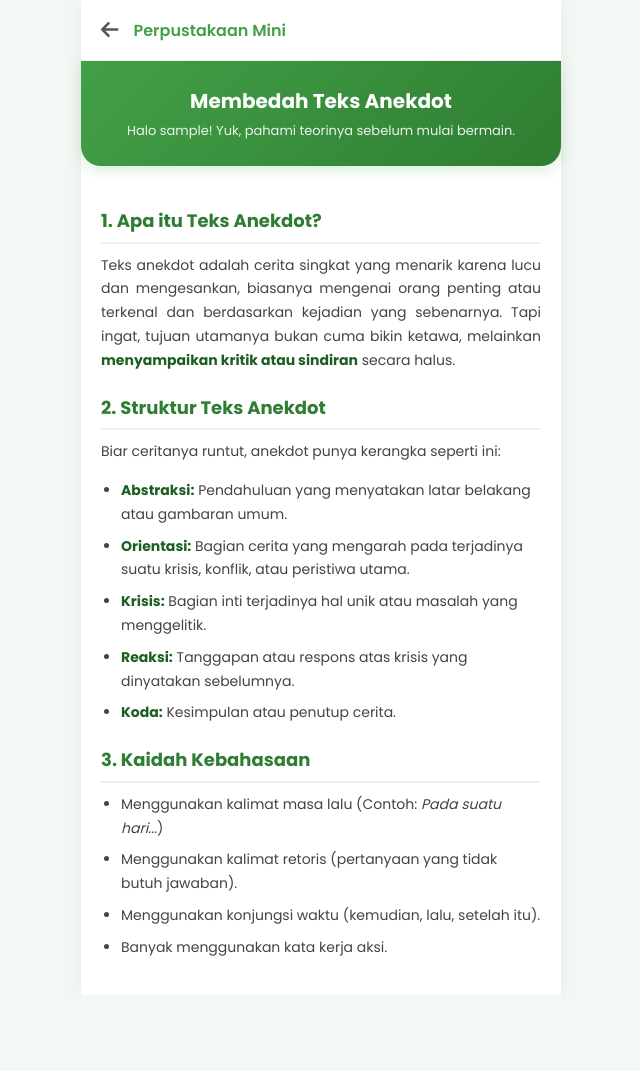
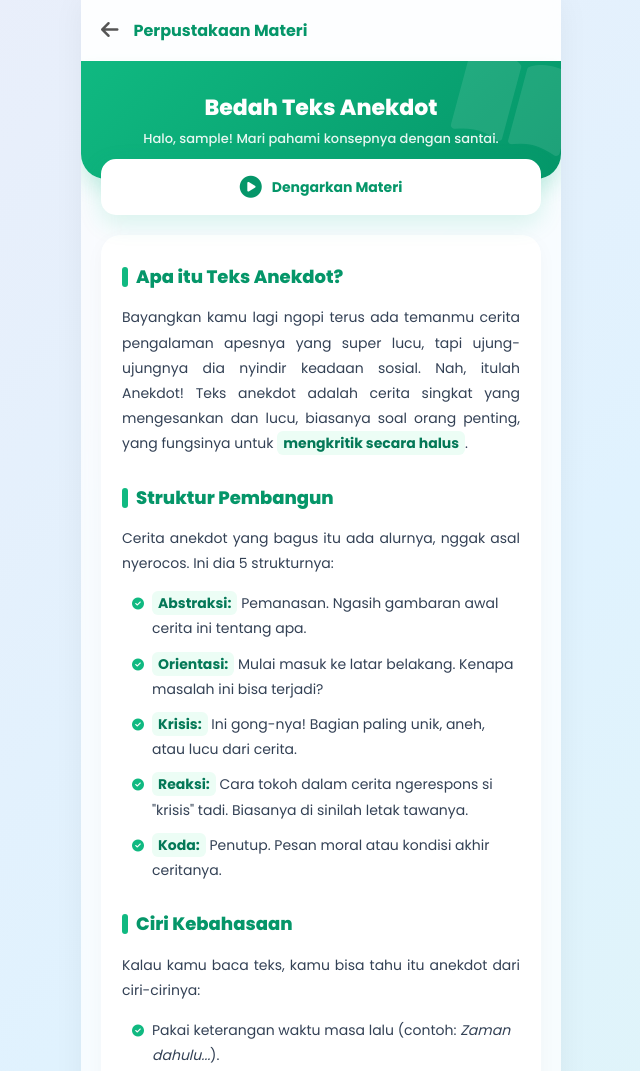
Before and after one commit to bhe-24/anekdot-oi, a website: page materi.html in a window 1280 px wide. Shown: the top 1071 px of the page, without its empty margins (319-959 px from the left). Before the commit the page ends 995 px from the top, so only its background shows below. Drawn offline with Linux system fonts and the light colour scheme; no server answers; sample sign-in values are in the browser's storage.

Commit message:
Update materi.html

```diff
--- a/materi.html
+++ b/materi.html
@@ -3,170 +3,140 @@
 <head>
     <meta charset="UTF-8">
     <meta name="viewport" content="width=device-width, initial-scale=1.0">
-    <title>Anekdot.io - Materi Belajar</title>
+    <title>Anekdot.io - Perpustakaan Materi</title>
 
-    <link href="https://fonts.googleapis.com/css2?family=Poppins:wght@400;500;600;700&display=swap" rel="stylesheet">
+    <link href="https://fonts.googleapis.com/css2?family=Poppins:wght@400;500;600;700;800&display=swap" rel="stylesheet">
     <link rel="stylesheet" href="https://cdnjs.cloudflare.com/ajax/libs/font-awesome/6.4.0/css/all.min.css">
 
     <style>
-        * {
-            margin: 0;
-            padding: 0;
-            box-sizing: border-box;
-            font-family: 'Poppins', sans-serif;
-        }
+        * { margin: 0; padding: 0; box-sizing: border-box; font-family: 'Poppins', sans-serif; }
 
+        /* Latar Belakang Pastel Animasi Tipis */
         body {
-            background: #f4f8f5; /* Latar hijau super muda, nyaman untuk membaca */
+            background: linear-gradient(-45deg, #dcfce7, #e0f2fe, #fce7f3, #fef3c7);
+            background-size: 400% 400%;
+            animation: pastelGradient 15s ease infinite;
             color: #333;
             min-height: 100vh;
         }
 
-        .app-container {
-            width: 100%;
-            max-width: 480px;
-            margin: 0 auto;
-            min-height: 100vh;
-            background: #fff;
-            box-shadow: 0 0 20px rgba(0,0,0,0.05);
-            position: relative;
-            display: flex;
-            flex-direction: column;
+        @keyframes pastelGradient {
+            0% { background-position: 0% 50%; }
+            50% { background-position: 100% 50%; }
+            100% { background-position: 0% 50%; }
         }
 
-        /* Header */
-        header {
-            background: #fff;
-            padding: 15px 20px;
-            display: flex;
-            align-items: center;
-            border-bottom: 1px solid #eee;
-            position: sticky;
-            top: 0;
-            z-index: 10;
+        /* Container ala Glassmorphism */
+        .app-container {
+            width: 100%; max-width: 480px; margin: 0 auto; min-height: 100vh;
+            background: rgba(255, 255, 255, 0.75);
+            backdrop-filter: blur(15px);
+            box-shadow: 0 0 30px rgba(0,0,0,0.05);
+            position: relative; display: flex; flex-direction: column; overflow-x: hidden;
         }
 
-        .btn-back {
-            color: #555;
-            font-size: 20px;
-            text-decoration: none;
-            margin-right: 15px;
+        /* HEADER */
+        header {
+            background: rgba(255, 255, 255, 0.6); padding: 15px 20px; display: flex; align-items: center;
+            border-bottom: 1px solid rgba(255, 255, 255, 0.4); position: sticky; top: 0; z-index: 20;
+        }
+        .btn-back { color: #555; font-size: 20px; text-decoration: none; margin-right: 15px; transition: 0.3s;}
+        .btn-back:hover { color: #10b981; transform: translateX(-3px); }
+        .header-title { font-weight: 700; font-size: 16px; color: #059669; flex-grow: 1; }
+
+        /* HERO BANNER MATERI */
+        .topic-header {
+            background: linear-gradient(135deg, #10b981 0%, #059669 100%);
+            color: white; padding: 30px 20px; text-align: center;
+            border-bottom-left-radius: 25px; border-bottom-right-radius: 25px;
+            box-shadow: 0 10px 20px rgba(16, 185, 129, 0.2); position: relative; overflow: hidden;
+        }
+        .topic-header::before {
+            content: "\f518"; font-family: "Font Awesome 6 Free"; font-weight: 900;
+            position: absolute; font-size: 100px; color: rgba(255,255,255,0.1);
+            top: -10px; right: -10px; transform: rotate(15deg);
+        }
+        .topic-header h1 { font-size: 22px; margin-bottom: 5px; font-weight: 800; position: relative; z-index: 2;}
+        .topic-header p { font-size: 13px; opacity: 0.9; font-weight: 500; position: relative; z-index: 2;}
+
+        /* TOMBOL AUDIO (DENGARKAN) */
+        .audio-bar {
+            padding: 0 20px; margin-top: -20px; position: relative; z-index: 5;
+            display: none; /* Disembunyikan saat loading */
+        }
+        .btn-audio {
+            width: 100%; background: #fff; border: 2px solid #fff;
+            padding: 15px; border-radius: 15px; font-size: 14px; font-weight: 700;
+            color: #059669; display: flex; align-items: center; justify-content: center; gap: 10px;
+            box-shadow: 0 8px 25px rgba(16, 185, 129, 0.15); cursor: pointer; transition: all 0.3s;
+        }
+        .btn-audio:hover { transform: translateY(-3px); box-shadow: 0 12px 30px rgba(16, 185, 129, 0.2); }
+        .btn-audio.playing { background: #fee2e2; color: #ef4444; border-color: #fecaca; }
+        .btn-audio.playing i { animation: pulse 1s infinite; }
+
+        @keyframes pulse { 0% { transform: scale(1); } 50% { transform: scale(1.2); } 100% { transform: scale(1); } }
+
+        /* AREA KONTEN */
+        .content-area { padding: 20px; flex-grow: 1; }
+
+        /* KOTAK MATERI PREMIUM */
+        .materi-box {
+            background: rgba(255, 255, 255, 0.9);
+            border-radius: 20px; padding: 25px 20px;
+            box-shadow: 0 5px 20px rgba(0,0,0,0.03);
+            line-height: 1.8; font-size: 14px; color: #334155;
+            border: 1px solid rgba(255, 255, 255, 0.5);
         }
 
-        .header-title {
-            font-weight: 600;
-            font-size: 16px;
-            color: #43a047; /* Warna hijau khas menu materi */
-            flex-grow: 1;
+        /* Desain Tipografi Teks AI */
+        .materi-box h3 {
+            color: #059669; font-size: 18px; font-weight: 800;
+            margin-top: 25px; margin-bottom: 12px;
+            display: flex; align-items: center; gap: 8px;
+        }
+        .materi-box h3::before {
+            content: ""; display: inline-block; width: 6px; height: 20px;
+            background: #10b981; border-radius: 5px;
+        }
+        .materi-box h3:first-child { margin-top: 0; }
+        .materi-box p { margin-bottom: 15px; text-align: justify; }
+        .materi-box ul, .materi-box ol { margin-bottom: 15px; padding-left: 10px; list-style: none;}
+        .materi-box li {
+            margin-bottom: 10px; position: relative; padding-left: 20px;
+        }
+        .materi-box li::before {
+            content: "\f058"; font-family: "Font Awesome 6 Free"; font-weight: 900;
+            position: absolute; left: 0; top: 2px; color: #10b981; font-size: 12px;
+        }
+        .materi-box strong { color: #047857; font-weight: 700; background: #ecfdf5; padding: 2px 6px; border-radius: 6px;}
+
+        /* STATUS LOADING MODERN */
+        .loading-state {
+            display: flex; flex-direction: column; align-items: center;
+            justify-content: center; padding: 60px 20px; text-align: center;
+            color: #059669; font-weight: 600;
+        }
+        .spinner-wrapper { position: relative; margin-bottom: 20px; width: 60px; height: 60px;}
+        .spinner {
+            width: 100%; height: 100%; border: 4px solid #dcfce7;
+            border-top: 4px solid #10b981; border-radius: 50%;
+            animation: spin 1s cubic-bezier(0.55, 0.055, 0.675, 0.19) infinite;
+        }
+        .spinner-icon {
+            position: absolute; top: 50%; left: 50%; transform: translate(-50%, -50%);
+            font-size: 20px; color: #10b981;
         }
 
-        /* Pengantar Topik */
-        .topic-header {
-            background: linear-gradient(135deg, #43a047 0%, #2e7d32 100%);
-            color: white;
-            padding: 25px 20px;
-            text-align: center;
-            border-bottom-left-radius: 20px;
-            border-bottom-right-radius: 20px;
-            box-shadow: 0 4px 15px rgba(67, 160, 71, 0.2);
+        @keyframes spin { 0% { transform: rotate(0deg); } 100% { transform: rotate(360deg); } }
+
+        /* FOOTER PATEN */
+        .footer-area {
+            background: rgba(255, 255, 255, 0.5); text-align: center; padding: 20px;
+            border-top: 1px solid rgba(255,255,255,0.4); margin-top: auto;
         }
-
-        .topic-header h1 {
-            font-size: 20px;
-            margin-bottom: 5px;
-        }
-
-        .topic-header p {
-            font-size: 13px;
-            opacity: 0.9;
-        }
-
-        /* Area Konten Materi */
-        .content-area {
-            padding: 20px;
-            flex-grow: 1;
-        }
-
-        /* Styling Dinamis untuk Konten dari AI */
-        .materi-box {
-            background: #fff;
-            line-height: 1.7;
-            font-size: 14px;
-            color: #444;
-        }
-
-        .materi-box h3 {
-            color: #2e7d32;
-            font-size: 18px;
-            margin-top: 20px;
-            margin-bottom: 10px;
-            border-bottom: 2px solid #e8f5e9;
-            padding-bottom: 5px;
-        }
-
-        .materi-box h4 {
-            color: #333;
-            margin-top: 15px;
-            margin-bottom: 8px;
-        }
-
-        .materi-box p {
-            margin-bottom: 15px;
-            text-align: justify;
-        }
-
-        .materi-box ul, .materi-box ol {
-            margin-bottom: 15px;
-            padding-left: 20px;
-        }
-
-        .materi-box li {
-            margin-bottom: 8px;
-        }
-
-        .materi-box strong {
-            color: #1b5e20;
-        }
-
-        /* Status Loading AI */
-        .loading-state {
-            display: flex;
-            flex-direction: column;
-            align-items: center;
-            justify-content: center;
-            padding: 40px 20px;
-            text-align: center;
-            color: #666;
-        }
-
-        .spinner {
-            width: 40px;
-            height: 40px;
-            border: 4px solid #e8f5e9;
-            border-top: 4px solid #43a047;
-            border-radius: 50%;
-            animation: spin 1s linear infinite;
-            margin-bottom: 15px;
-        }
-
-        @keyframes spin {
-            0% { transform: rotate(0deg); }
-            100% { transform: rotate(360deg); }
-        }
-
-        /* Tombol Error/Reload */
-        .btn-reload {
-            margin-top: 15px;
-            padding: 10px 20px;
-            background: #43a047;
-            color: white;
-            border: none;
-            border-radius: 8px;
-            font-weight: 600;
-            cursor: pointer;
-            display: none;
-        }
-
+        .footer-links a { color: #64748b; text-decoration: none; font-size: 12px; font-weight: 600; margin: 0 10px; transition: 0.2s; }
+        .footer-links a:hover { color: #10b981; }
+        .copyright { font-size: 11px; color: #94a3b8; margin-top: 5px;}
     </style>
 </head>
 <body>
@@ -174,31 +144,44 @@
     <div class="app-container">
         <header>
             <a href="dashboard.html" class="btn-back"><i class="fa-solid fa-arrow-left"></i></a>
-            <div class="header-title">Perpustakaan Mini</div>
+            <div class="header-title">Perpustakaan Materi</div>
         </header>
 
         <div class="topic-header">
-            <h1>Membedah Teks Anekdot</h1>
-            <p>Halo <span id="namaUser">Pelajar</span>! Yuk, pahami teorinya sebelum mulai bermain.</p>
+            <h1>Bedah Teks Anekdot</h1>
+            <p>Halo, <span id="namaUser">Pelajar</span>! Mari pahami konsepnya dengan santai.</p>
+        </div>
+
+        <div class="audio-bar" id="audioBar">
+            <button class="btn-audio" id="btnPlayAudio">
+                <i class="fa-solid fa-circle-play" style="font-size: 22px;"></i>
+                <span>Dengarkan Materi</span>
+            </button>
         </div>
 
         <div class="content-area">
-
             <div class="loading-state" id="loadingState">
-                <div class="spinner"></div>
-                <div>AI Guru sedang menyusun materi terbaik untukmu...</div>
-                <button class="btn-reload" id="btnReload" onclick="fetchMateriAPI()">Coba Lagi</button>
+                <div class="spinner-wrapper">
+                    <div class="spinner"></div>
+                    <i class="fa-solid fa-book-open-reader spinner-icon"></i>
+                </div>
+                <div id="loadingText">Guru sedang menyiapkan catatan terbaik untukmu...</div>
             </div>
 
-            <div class="materi-box" id="materiContent" style="display: none;">
-                </div>
+            <div class="materi-box" id="materiContent" style="display: none;"></div>
+        </div>
 
+        <div class="footer-area">
+            <div class="footer-links">
+                <a href="privasi.html">Kebijakan Privasi</a> •
+                <a href="privasi.html">Kredit</a>
+            </div>
+            <div class="copyright">© 2026 Anekdot.io by Cendekia Aksara</div>
         </div>
     </div>
 
     <script>
         document.addEventListener('DOMContentLoaded', () => {
-            // 1. Cek Sesi
             const userName = sessionStorage.getItem('userName');
             if (!userName) {
                 window.location.href = 'index.html';
@@ -206,89 +189,127 @@
             }
             document.getElementById('namaUser').textContent = userName;
 
-            // 2. Jalankan fungsi ambil materi
             fetchMateriAPI();
         });
 
-        // Fungsi untuk mengambil materi dari Vercel API
         async function fetchMateriAPI() {
             const loadingState = document.getElementById('loadingState');
             const materiContent = document.getElementById('materiContent');
-            const btnReload = document.getElementById('btnReload');
-            const textLoading = loadingState.querySelector('div:not(.spinner)');
+            const audioBar = document.getElementById('audioBar');
 
-            // Reset UI
-            loadingState.style.display = 'flex';
-            materiContent.style.display = 'none';
-            btnReload.style.display = 'none';
-            textLoading.textContent = 'AI Guru sedang menyusun materi terbaik untukmu...';
+            // Konfigurasi Prompt
+            const payload = {
+                topikMateri: "Pengertian, Tujuan, Struktur (Abstraksi, Orientasi, Krisis, Reaksi, Koda), dan Kaidah Kebahasaan Teks Anekdot.",
+                instruksiKhusus: "Gunakan bahasa yang santai, mudah dipahami anak SMA kelas 10, dan berikan satu contoh analogi sederhana. Gunakan tag HTML h3, p, ul, li."
+            };
 
             try {
-                // Konfigurasi Prompt yang dikirim ke API
-                const payload = {
-                    topikMateri: "Pengertian, Tujuan, Struktur (Abstraksi, Orientasi, Krisis, Reaksi, Koda), dan Kaidah Kebahasaan Teks Anekdot.",
-                    instruksiKhusus: "Gunakan bahasa yang santai, mudah dipahami anak SMA kelas 10, dan berikan satu contoh analogi sederhana."
-                };
-
-                // Panggil API Vercel (Pastikan URL /api/materi.js sudah ada di server)
-                // Catatan: Jika dijalankan secara lokal tanpa server Vercel, ini akan error.
-                // Kita gunakan try-catch untuk menangani fallback-nya.
+                // MENGHUBUNGI VERCEL API
                 const response = await fetch('/api/materi', {
                     method: 'POST',
-                    headers: {
-                        'Content-Type': 'application/json'
-                    },
+                    headers: { 'Content-Type': 'application/json' },
                     body: JSON.stringify(payload)
                 });
 
-                if (!response.ok) {
-                    throw new Error('Gagal terhubung ke API AI');
-                }
+                if (!response.ok) throw new Error('API Error');
 
                 const data = await response.json();
-
-                // Masukkan HTML dari AI ke dalam halaman
-                materiContent.innerHTML = data.kontenHtml;
-
-                // Tampilkan Konten
-                loadingState.style.display = 'none';
-                materiContent.style.display = 'block';
+                tampilkanData(data.kontenHtml);
 
             } catch (error) {
-                console.warn('API belum siap atau error jaringan. Menampilkan materi offline (Fallback).', error);
+                console.warn('API belum terhubung ke Vercel. Memuat materi premium offline...');
 
-                // TAMPILAN JAGA-JAGA (FALLBACK)
-                // Jika web dijalankan luring/lokal, tampilkan data statis ini agar UI tetap terlihat rapi.
+                // FALLBACK MATERI (Tetap ditampilkan jika API Vercel belum berjalan)
                 setTimeout(() => {
                     const fallbackHTML = `
-                        <h3>1. Apa itu Teks Anekdot?</h3>
-                        <p>Teks anekdot adalah cerita singkat yang menarik karena lucu dan mengesankan, biasanya mengenai orang penting atau terkenal dan berdasarkan kejadian yang sebenarnya. Tapi ingat, tujuan utamanya bukan cuma bikin ketawa, melainkan <strong>menyampaikan kritik atau sindiran</strong> secara halus.</p>
+                        <h3>Apa itu Teks Anekdot?</h3>
+                        <p>Bayangkan kamu lagi ngopi terus ada temanmu cerita pengalaman apesnya yang super lucu, tapi ujung-ujungnya dia nyindir keadaan sosial. Nah, itulah Anekdot! Teks anekdot adalah cerita singkat yang mengesankan dan lucu, biasanya soal orang penting, yang fungsinya untuk <strong>mengkritik secara halus</strong>.</p>
 
-                        <h3>2. Struktur Teks Anekdot</h3>
-                        <p>Biar ceritanya runtut, anekdot punya kerangka seperti ini:</p>
+                        <h3>Struktur Pembangun</h3>
+                        <p>Cerita anekdot yang bagus itu ada alurnya, nggak asal nyerocos. Ini dia 5 strukturnya:</p>
                         <ul>
-                            <li><strong>Abstraksi:</strong> Pendahuluan yang menyatakan latar belakang atau gambaran umum.</li>
-                            <li><strong>Orientasi:</strong> Bagian cerita yang mengarah pada terjadinya suatu krisis, konflik, atau peristiwa utama.</li>
-                            <li><strong>Krisis:</strong> Bagian inti terjadinya hal unik atau masalah yang menggelitik.</li>
-                            <li><strong>Reaksi:</strong> Tanggapan atau respons atas krisis yang dinyatakan sebelumnya.</li>
-                            <li><strong>Koda:</strong> Kesimpulan atau penutup cerita.</li>
+                            <li><strong>Abstraksi:</strong> Pemanasan. Ngasih gambaran awal cerita ini tentang apa.</li>
+                            <li><strong>Orientasi:</strong> Mulai masuk ke latar belakang. Kenapa masalah ini bisa terjadi?</li>
+                            <li><strong>Krisis:</strong> Ini gong-nya! Bagian paling unik, aneh, atau lucu dari cerita.</li>
+                            <li><strong>Reaksi:</strong> Cara tokoh dalam cerita ngerespons si "krisis" tadi. Biasanya di sinilah letak tawanya.</li>
+                            <li><strong>Koda:</strong> Penutup. Pesan moral atau kondisi akhir ceritanya.</li>
                         </ul>
 
-                        <h3>3. Kaidah Kebahasaan</h3>
+                        <h3>Ciri Kebahasaan</h3>
+                        <p>Kalau kamu baca teks, kamu bisa tahu itu anekdot dari ciri-cirinya:</p>
                         <ul>
-                            <li>Menggunakan kalimat masa lalu (Contoh: <em>Pada suatu hari...</em>)</li>
-                            <li>Menggunakan kalimat retoris (pertanyaan yang tidak butuh jawaban).</li>
-                            <li>Menggunakan konjungsi waktu (kemudian, lalu, setelah itu).</li>
-                            <li>Banyak menggunakan kata kerja aksi.</li>
+                            <li>Pakai keterangan waktu masa lalu (contoh: <em>Zaman dahulu...</em>).</li>
+                            <li>Pakai pertanyaan retoris (pertanyaan yang nggak butuh dijawab).</li>
+                            <li>Pakai kata kerja aksi (contoh: <em>berjalan, memukul</em>).</li>
+                            <li>Alurnya urut pakai konjungsi waktu (<em>kemudian, lalu</em>).</li>
                         </ul>
                     `;
+                    tampilkanData(fallbackHTML);
+                }, 2000); // Simulasi waktu guru menyiapkan materi
+            }
 
-                    materiContent.innerHTML = fallbackHTML;
-                    loadingState.style.display = 'none';
-                    materiContent.style.display = 'block';
-                }, 1500); // Simulasi loading 1,5 detik
+            function tampilkanData(htmlString) {
+                loadingState.style.display = 'none';
+                materiContent.innerHTML = htmlString;
+                materiContent.style.display = 'block';
+                audioBar.style.display = 'block'; // Tampilkan tombol audio
             }
         }
+
+        // ==========================================
+        // LOGIKA TEXT-TO-SPEECH (AUDIO GURU)
+        // ==========================================
+        const btnPlayAudio = document.getElementById('btnPlayAudio');
+        const iconAudio = btnPlayAudio.querySelector('i');
+        const textAudio = btnPlayAudio.querySelector('span');
+        let synth = window.speechSynthesis;
+        let isPlaying = false;
+
+        btnPlayAudio.addEventListener('click', () => {
+            if (isPlaying) {
+                // Jika sedang bermain, matikan
+                synth.cancel();
+                isPlaying = false;
+                resetTombolAudio();
+            } else {
+                // Ambil teks murni (tanpa tag HTML) dari kotak materi
+                const rawText = document.getElementById('materiContent').innerText;
+
+                // Pastikan tidak ada suara yang numpuk
+                synth.cancel();
+
+                const utterance = new SpeechSynthesisUtterance(rawText);
+                utterance.lang = 'id-ID'; // Bahasa Indonesia
+                utterance.rate = 0.9;     // Kecepatan membaca agak lambat biar jelas
+                utterance.pitch = 1;      // Nada normal
+
+                // Ubah UI Tombol
+                btnPlayAudio.classList.add('playing');
+                iconAudio.className = 'fa-solid fa-circle-stop';
+                textAudio.textContent = 'Hentikan Suara';
+                isPlaying = true;
+
+                synth.speak(utterance);
+
+                // Kembalikan tombol ke semula jika sudah selesai dibaca
+                utterance.onend = () => {
+                    isPlaying = false;
+                    resetTombolAudio();
+                };
+            }
+        });
+
+        function resetTombolAudio() {
+            btnPlayAudio.classList.remove('playing');
+            iconAudio.className = 'fa-solid fa-circle-play';
+            textAudio.textContent = 'Dengarkan Materi';
+        }
+
+        // Matikan suara kalau pengguna pindah halaman (tekan tombol back)
+        window.addEventListener('beforeunload', () => {
+            if (synth) synth.cancel();
+        });
+
     </script>
 </body>
 </html>
```
